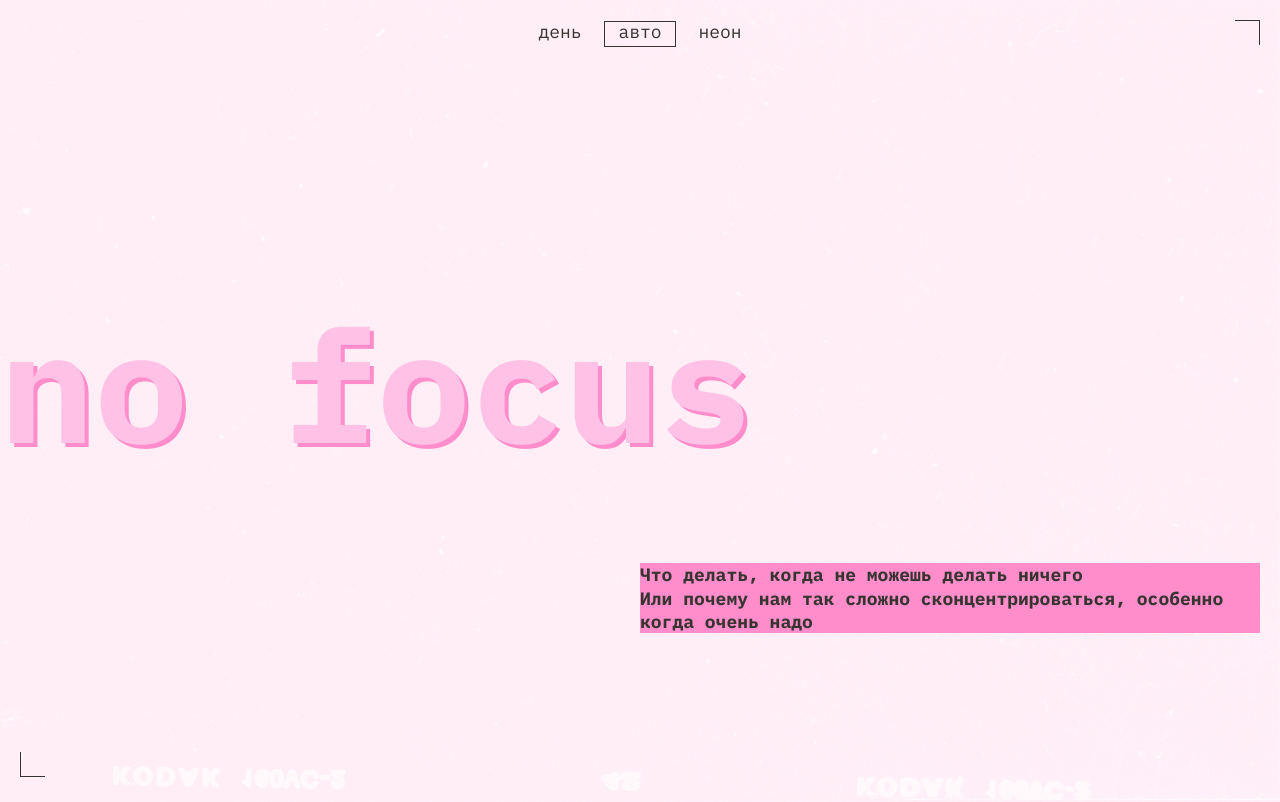
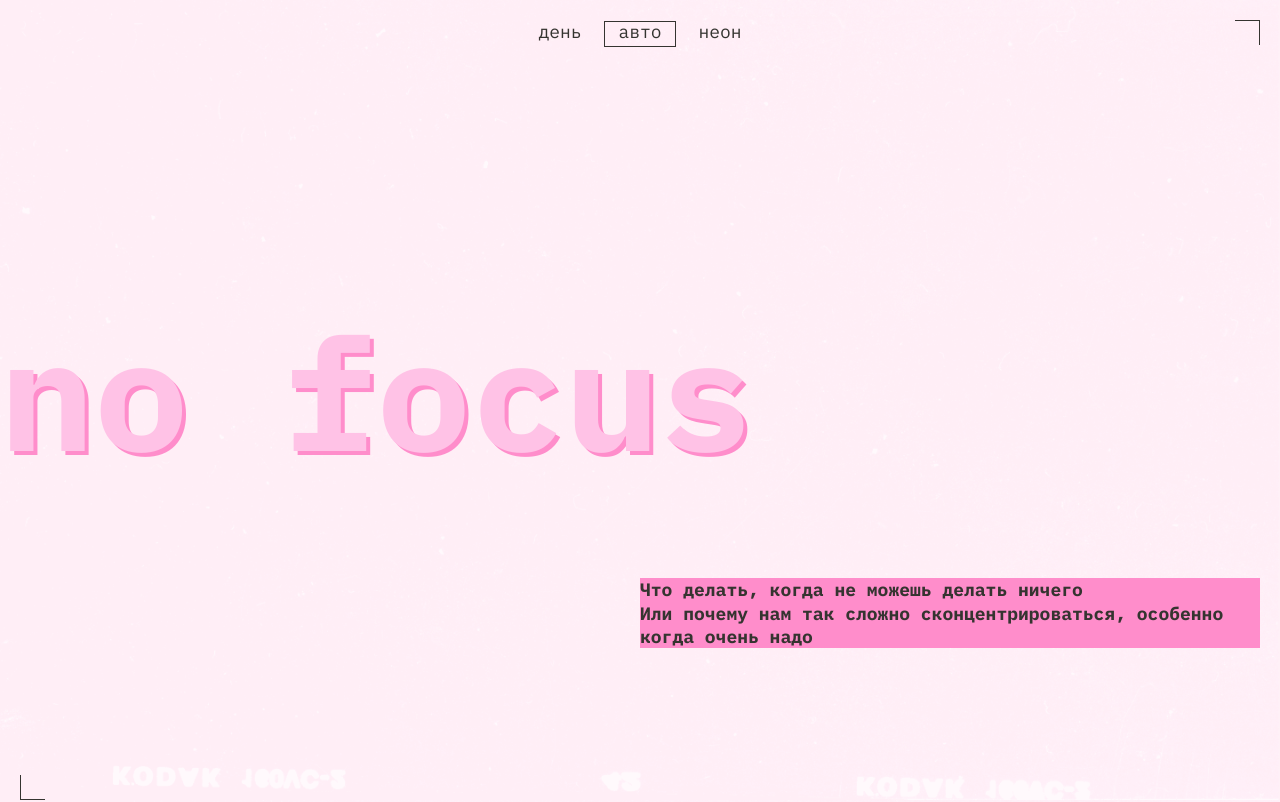
Before and after one commit to lenasemushka/slozhno-sosredotochitsya, a plain HTML site: page index.html in a window 1280 px wide. Shown: the top 802 px of the page. Drawn offline with Linux system fonts and the light colour scheme.

Commit message:
all project v5

```diff
--- a/styles/globals.css
+++ b/styles/globals.css
@@ -6,13 +6,6 @@
   margin: 0;
   padding: 0;
   box-sizing: border-box;
-}
-
-body {
-  margin: 0 auto;
-  padding: 0;
-  min-inline-size: 375px;
-  max-inline-size: 1440px;
 }
 
 h1,
--- a/styles/style.css
+++ b/styles/style.css
@@ -1,5 +1,10 @@
 /* Основные стили проекта. Это стили для темы, которую вы верстаете первой. */
-
+body {
+  margin: 0 auto;
+  padding: 0;
+  min-inline-size: 375px;
+  max-inline-size: 1440px;
+}
 
 .page {
   padding: 10px;
@@ -22,8 +27,8 @@
   grid-template-columns: 1fr;
   grid-auto-rows: auto;
   align-items: start;
-  /*min-height: 100vh;
-  height: 100vh;*/
+  min-height: 100vh;
+  height: 100vh;
   min-height: 658px;
 }
 
```
